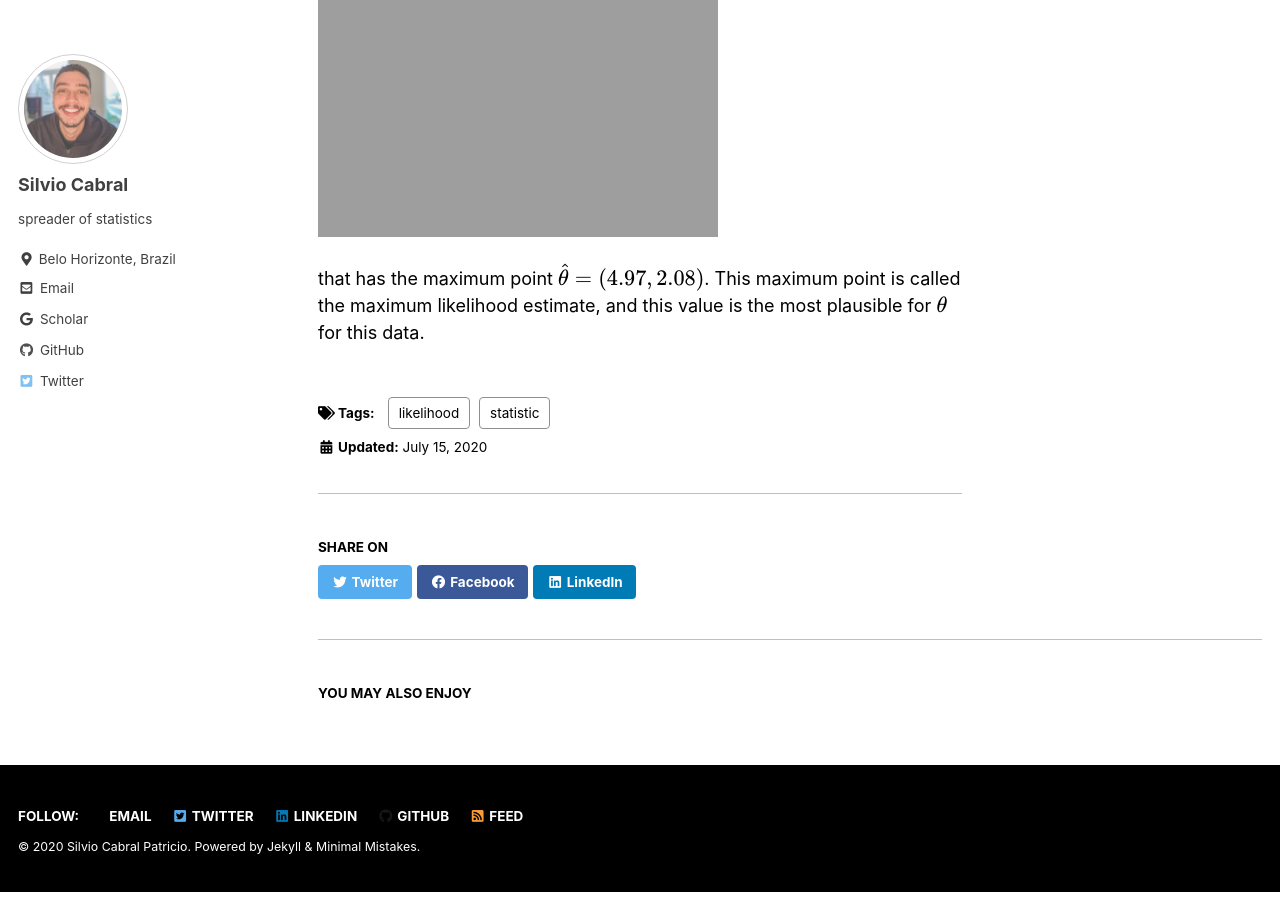
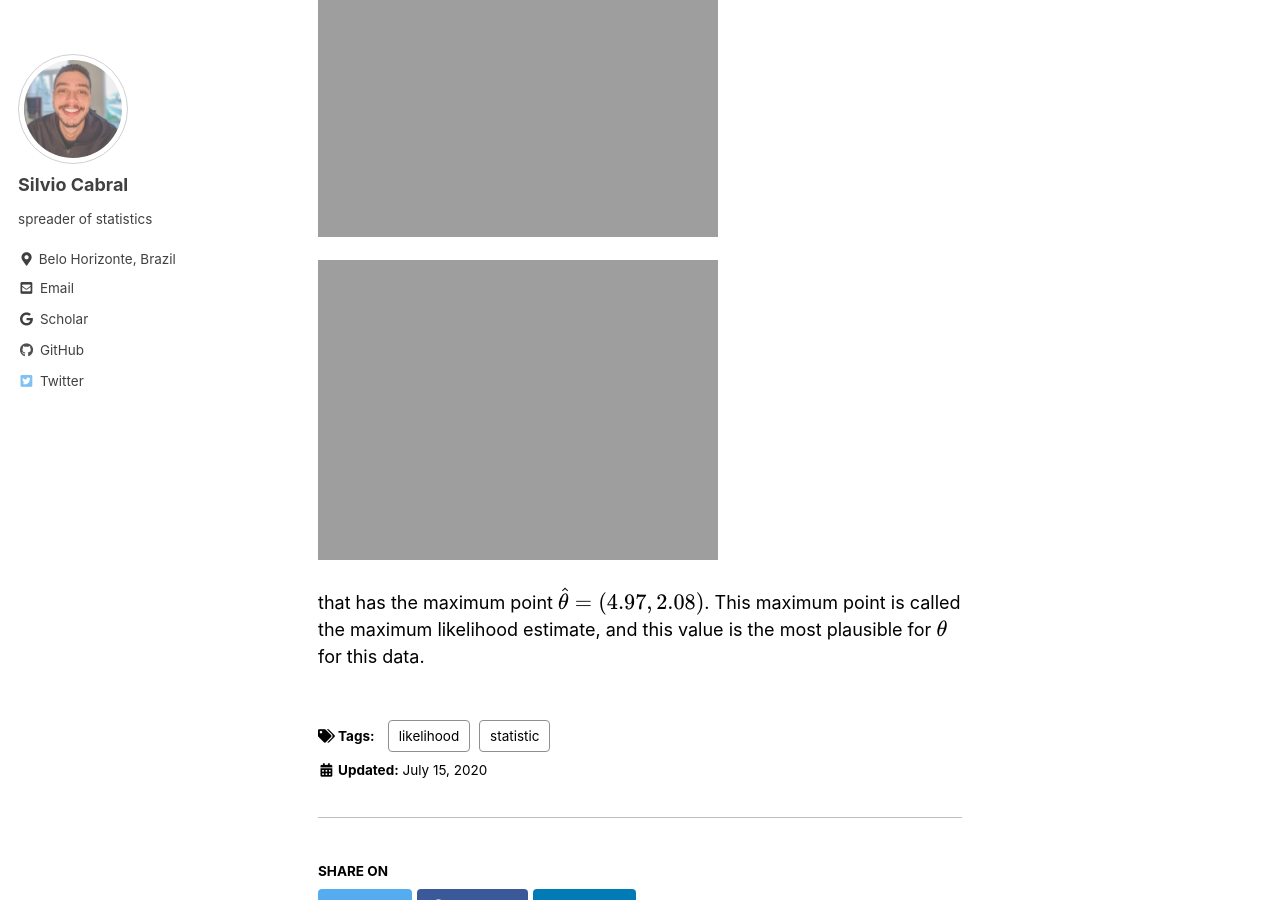
Before and after one commit to scpatricio/scpatricio.github.io, a Jekyll site: the page built from _posts/2020-07-15-likelihood.md, in a window 1280 px wide and 900 px high, scrolled down 2013 px. Built offline with Jekyll 4.4.1, drawn with Linux system fonts in a browser that asks for light colours; cached includes are drawn as plain includes; formulas are drawn with MathJax 3.

Commit message:
new github commit

```diff
--- a/_posts/2020-07-15-likelihood.md
+++ b/_posts/2020-07-15-likelihood.md
@@ -42,4 +42,7 @@ Let's take an example. Suppose that $$ X \sim N(a, b) $$, with $$ a = 5 $$ and $
 
 ![alt]({{ site.url }}{{ site.baseurl }}/images/likelihood/lig_like.jpeg)
 
+<img src="{{ site.url }}{{ site.baseurl }}/images/likelihood/lig_like.jpeg" alt="log-likelihood function">
+
+
 that has the maximum point $$ \hat{\theta} = (4.97, 2.08) $$. This maximum point is called the maximum likelihood estimate, and this value is the most plausible for $$ \theta $$ for this data.
```
